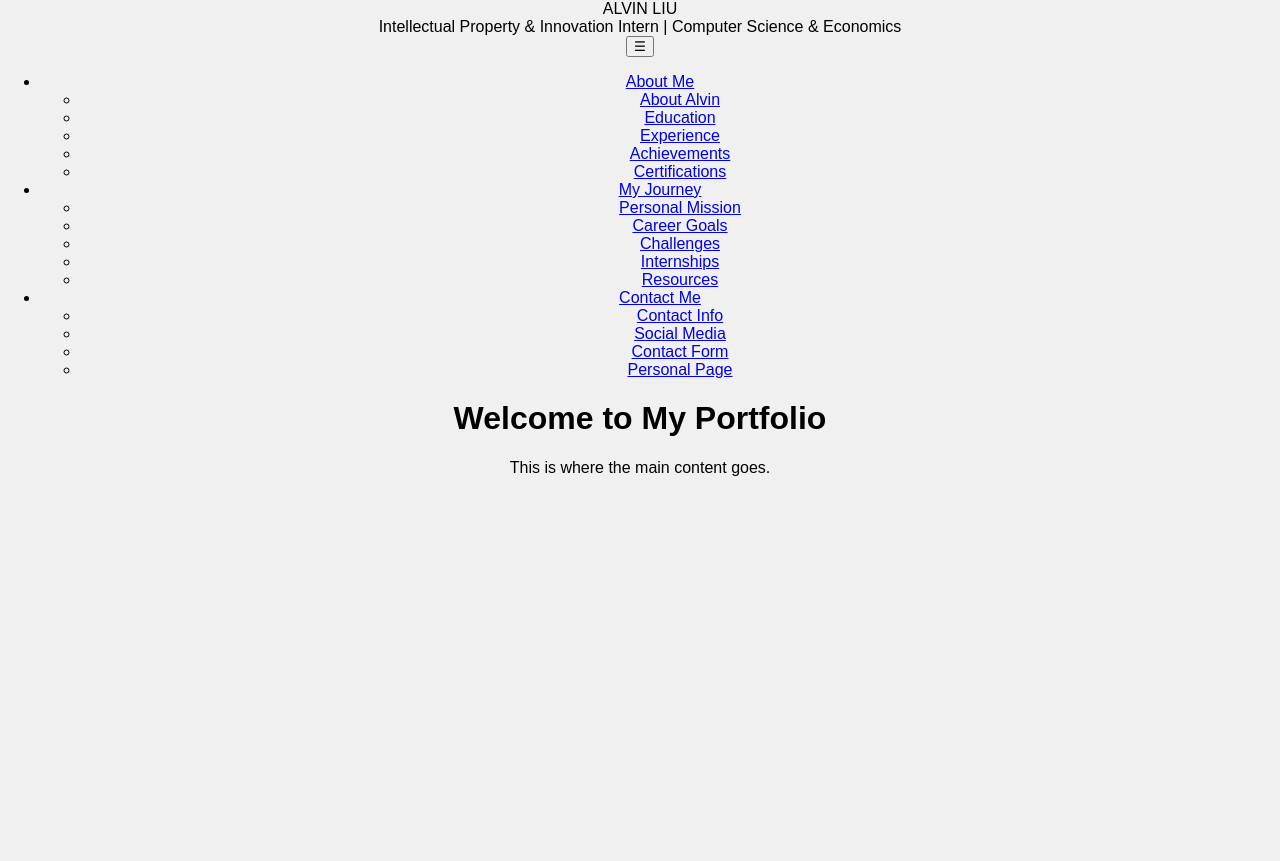
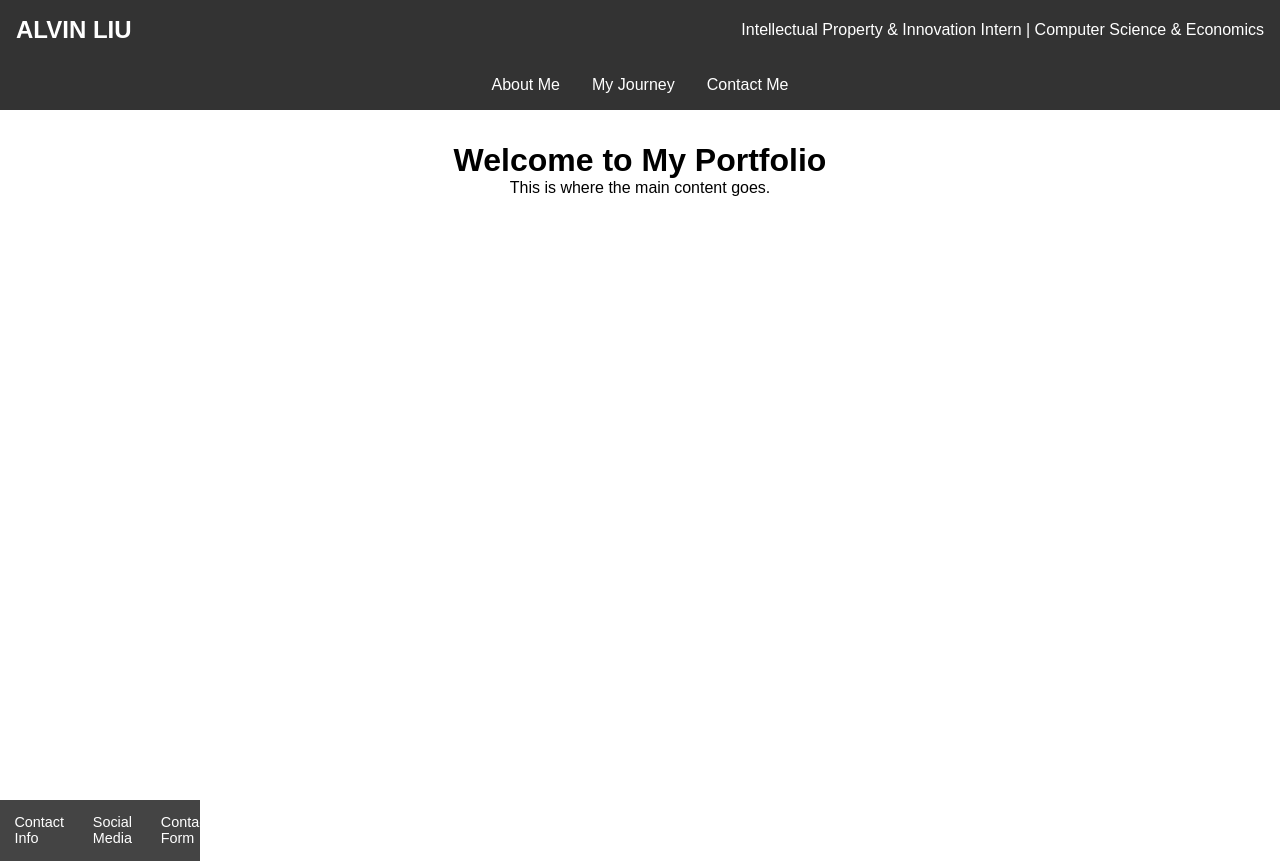
Before and after one commit to StoryofAlvinLiu/StoryofAlvinLiu.github.io, a plain HTML site: page index.html in a window 1280 px wide. Before the commit the page ends 800 px from the top, so only its background shows below. Drawn offline with Linux system fonts and the light colour scheme.

Commit message:
Update style.css

```diff
--- a/style.css
+++ b/style.css
@@ -1,7 +1,120 @@
+/* Basic Reset */
+* {
+    margin: 0;
+    padding: 0;
+    box-sizing: border-box;
+}
+
 body {
     font-family: Arial, sans-serif;
-    background-color: #f0f0f0;
+    display: flex;
+    flex-direction: column;
+    align-items: center;
+}
+
+/* Header */
+header {
+    display: flex;
+    align-items: center;
+    justify-content: space-between;
+    width: 100%;
+    background-color: #333;
+    color: white;
+    padding: 1em;
+}
+
+.logo {
+    font-size: 1.5em;
+    font-weight: bold;
+}
+
+.subtitle {
+    display: none;
+}
+
+.menu-toggle {
+    background: none;
+    border: none;
+    color: white;
+    font-size: 1.5em;
+    cursor: pointer;
+}
+
+/* Navbar */
+#navbar {
+    width: 100%;
+    background-color: #333;
+    display: none;
+}
+
+#navbar ul {
+    list-style: none;
+}
+
+#navbar ul li {
+    position: relative;
+}
+
+#navbar ul li a {
+    color: white;
+    padding: 1em;
+    display: block;
+    text-decoration: none;
+}
+
+#navbar ul li a:hover {
+    background-color: #555;
+}
+
+/* Dropdown menu */
+.dropdown {
+    display: none;
+    position: absolute;
+    background-color: #444;
+    width: 200px;
+    top: 100%;
+    left: 0;
+}
+
+#navbar ul li:hover .dropdown {
+    display: block;
+}
+
+.dropdown li a {
+    padding: 0.8em;
+    font-size: 0.9em;
+}
+
+/* Main Content */
+main {
+    padding: 2em;
     text-align: center;
-    margin: 0;
-    padding: 0;
 }
+
+/* Responsive Styles */
+@media (min-width: 768px) {
+    .menu-toggle {
+        display: none;
+    }
+
+    #navbar {
+        display: flex;
+        justify-content: center;
+    }
+
+    #navbar ul {
+        display: flex;
+    }
+
+    #navbar ul li {
+        position: static;
+    }
+
+    .dropdown {
+        position: absolute;
+    }
+
+    header .subtitle {
+        display: block;
+    }
+}
```
